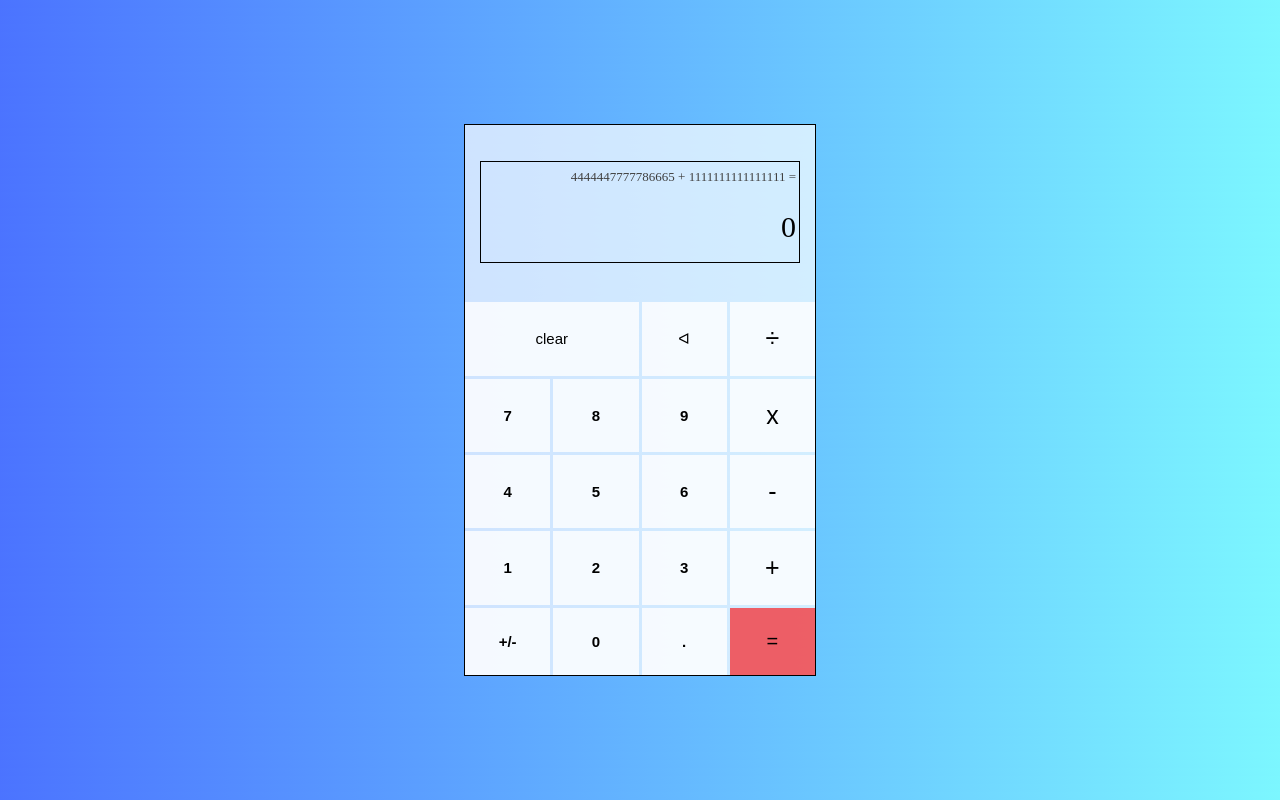
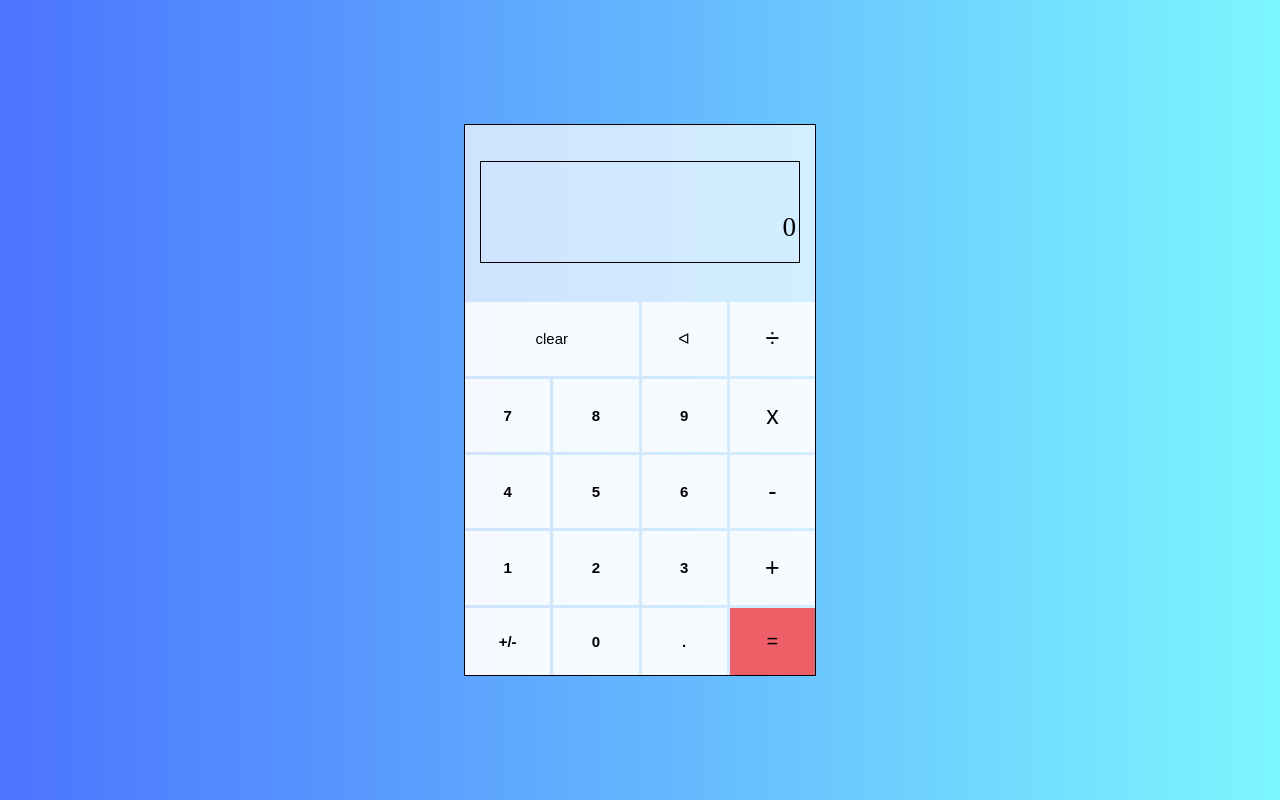
Before and after one commit to catoverhat/Calculator, a React (Vite) app: page / in a window 1280 px wide. Built offline with nearby package versions, Linux system fonts and the light colour scheme.

Commit message:
Add smallDisplay

```diff
--- a/src/App.jsx
+++ b/src/App.jsx
@@ -5,7 +5,7 @@ import Buttons from "./components/Buttons";
 import "./App.css";
 
 function App() {
-  const [smallDisplayValue, setSmallDisplayValue] = useState([]);
+  const [smallDisplayValues, setSmallDisplayValues] = useState([]);
   const [isResult, setIsResult] = useState(false);
   const [calculations, setCalculations] = useState({
     value1: "0",
@@ -16,6 +16,7 @@ function App() {
 
   const clear = () => {
     setIsResult(false);
+    setSmallDisplayValues([]);
     setCalculations((prevState) => ({
       ...prevState,
       value1: "0",
@@ -25,7 +26,7 @@ function App() {
     }));
   };
 
-  const equal = () => {
+  const handleEqual = () => {
     const value1 = parseFloat(calculations.value1);
     const value2 = parseFloat(calculations.value2);
 
@@ -35,32 +36,33 @@ function App() {
           ...prevState,
           result: value1 + value2,
         }));
-        break;
+        return value1 + value2; // Return the result
       case "-":
         setCalculations((prevState) => ({
           ...prevState,
           result: value1 - value2,
         }));
-        break;
+        return value1 - value2; // Return the result
       case "x":
         setCalculations((prevState) => ({
           ...prevState,
           result: value1 * value2,
         }));
-        break;
+        return value1 * value2; // Return the result
       case "÷":
         if (value2 === 0) {
           setCalculations((prevState) => ({
             ...prevState,
             result: "Error: Divide by zero",
           }));
+          return "Error: Divide by zero"; // Return the error message
         } else {
           setCalculations((prevState) => ({
             ...prevState,
             result: value1 / value2,
           }));
+          return value1 / value2; // Return the result
         }
-        break;
       default:
         break;
     }
@@ -74,11 +76,14 @@ function App() {
       textContent === "="
     ) {
       setIsResult(true);
-      equal();
+      handleEqual();
       setCalculations((prevState) => ({
         ...prevState,
         operand: "",
       }));
+      setSmallDisplayValues([
+        `${calculations.value1} ${calculations.operand} ${calculations.value2} =`,
+      ]);
     } else if (
       calculations.value1 &&
       !calculations.value2 &&
@@ -111,11 +116,11 @@ function App() {
           value2: prevState.value2.toString().slice(0, -1),
         }));
       }
-    } else if (calculations.result && !isNaN(parseInt(textContent))) {
+    } else if (calculations.result && !isNaN(parseFloat(textContent))) {
       clear();
       setCalculations((prevState) => ({
         ...prevState,
-        value1: parseInt(prevState.value1 + textContent),
+        value1: parseFloat(prevState.value1 + textContent),
       }));
     } else if (
       calculations.result &&
@@ -132,6 +137,7 @@ function App() {
         value2: "",
         result: "",
       }));
+      setSmallDisplayValues([`${calculations.result} ${textContent}`]);
     } else if (
       calculations.value1 &&
       calculations.operand &&
@@ -142,7 +148,9 @@ function App() {
         textContent === "÷")
     ) {
       setIsResult(false);
-      equal();
+      const result = handleEqual();
+
+      setSmallDisplayValues([`${result} ${textContent}`]);
       setCalculations((prevState) => ({
         ...prevState,
         value1: prevState.result,
@@ -161,15 +169,17 @@ function App() {
         ...prevState,
         operand: textContent,
       }));
-    } else if (calculations.operand && !isNaN(parseInt(textContent))) {
+
+      setSmallDisplayValues([`${calculations.value1} ${textContent}`]);
+    } else if (calculations.operand && !isNaN(parseFloat(textContent))) {
       setCalculations((prevState) => ({
         ...prevState,
-        value2: parseInt(prevState.value2 + textContent),
+        value2: parseFloat(prevState.value2 + textContent),
       }));
-    } else if (!isNaN(parseInt(textContent))) {
+    } else if (!isNaN(parseFloat(textContent))) {
       setCalculations((prevState) => ({
         ...prevState,
-        value1: parseInt(prevState.value1 + textContent),
+        value1: parseFloat(prevState.value1 + textContent),
       }));
     }
     if (textContent === "clear") {
@@ -181,7 +191,8 @@ function App() {
   return (
     <Body>
       <Screen
-        displayButtons={
+        smallDisplayValues={smallDisplayValues}
+        displayValues={
           isResult
             ? calculations.result
             : calculations.value2
--- a/src/components/Screen.css
+++ b/src/components/Screen.css
@@ -17,5 +17,6 @@
 }
 
 .numbers{
-    font-size: 30px;
+    font-size: 1.7rem;
+    max-width: 100%;
 }
--- a/src/components/Screen.jsx
+++ b/src/components/Screen.jsx
@@ -1,11 +1,11 @@
 import "./Screen.css";
 
-const Screen = ({ displayButtons }) => {
-//   console.log(displayButtons);
+const Screen = ({ displayValues, smallDisplayValues }) => {
+  //   console.log(displayButtons);
   return (
     <div className="screen">
-      <div className="calculations">4444447777786665 + 1111111111111111 = </div>
-      <div className="numbers">{displayButtons}</div>
+      <div className="calculations">{smallDisplayValues}</div>
+      <div className="numbers">{displayValues}</div>
     </div>
   );
 };
```
